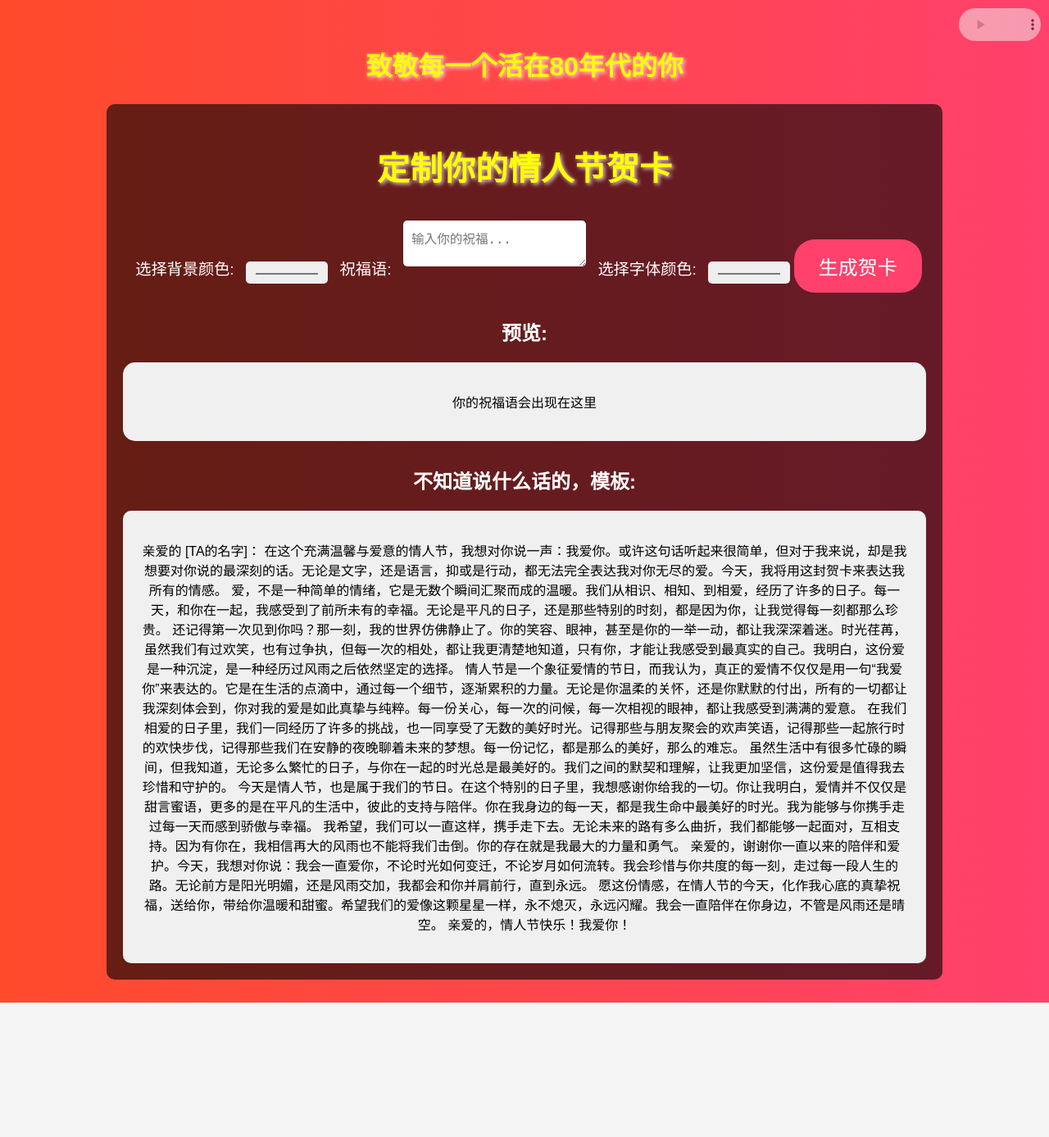
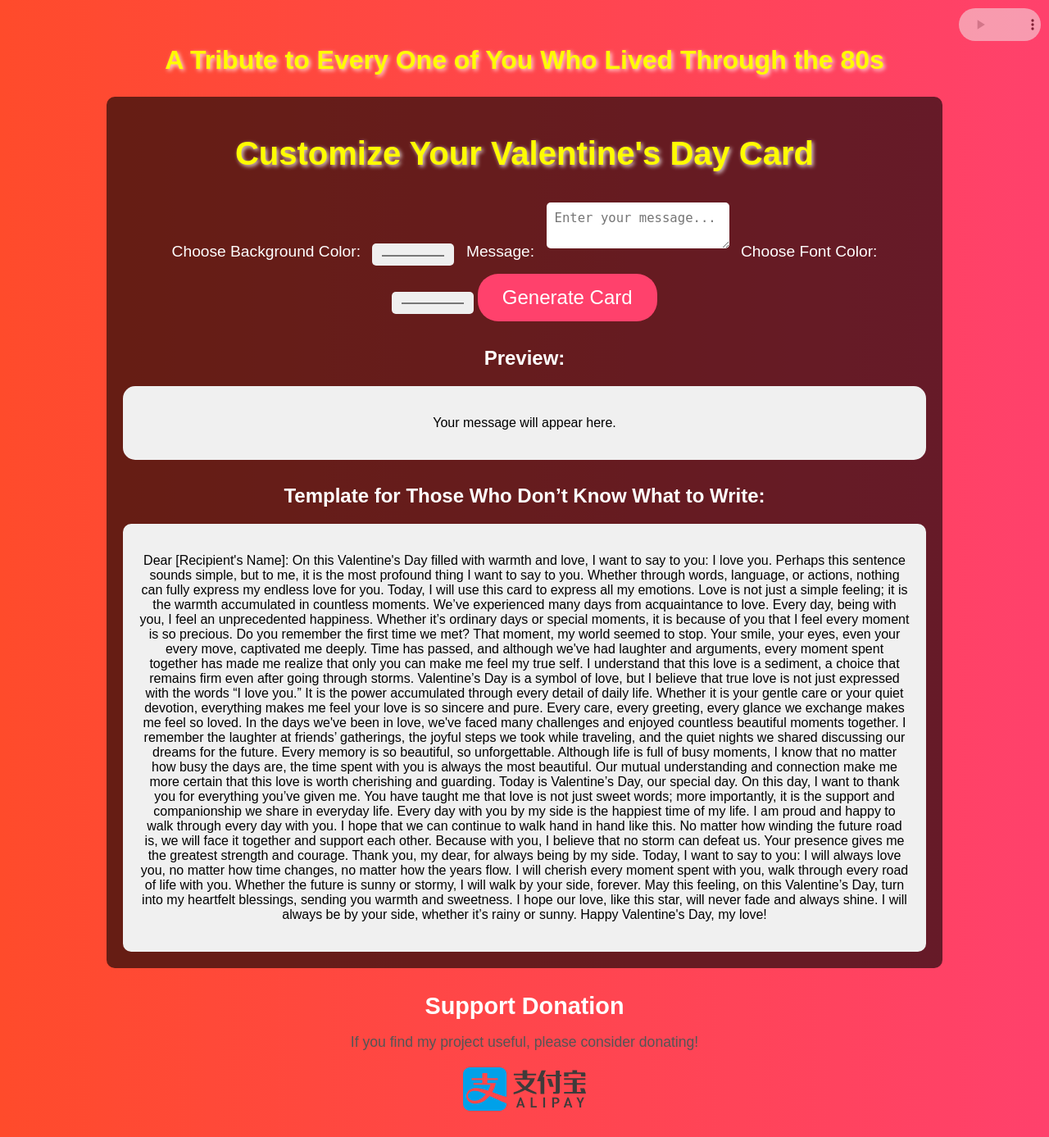
Before and after one commit to LisaHusband/greeting-card, a Flask app: page / in a window 1280 px wide. Shown: the whole page at 82% size. Before the commit the page ends 1223 px from the top, so only its background shows below. Run offline with Flask 3, Linux system fonts and the light colour scheme.

Commit message:
改为洋版

```diff
--- a/templates/card.html
+++ b/templates/card.html
@@ -3,7 +3,7 @@
 <head>
     <meta charset="UTF-8">
     <meta name="viewport" content="width=device-width, initial-scale=1.0">
-    <title>您的情人节贺卡</title>
+    <title>Your Valentine's Day Card</title>
     <link rel="stylesheet" href="{{ url_for('static', filename='css/styles.css') }}">
     <style>
         body {
@@ -118,7 +118,7 @@
 <body>
     <audio autoplay controls id="musicPlayer" style="position: fixed; top: 10px; right: 10px; width: 100px; height: 40px; opacity: 0.5;">
         <source src="{{ url_for('static', filename='music/3385112214.mp3') }}" type="audio/mp3">
-        你的浏览器不支持音频标签。
+        Your browser does not support the audio tag.
     </audio>
 
     <div class="container">
--- a/templates/index.html
+++ b/templates/index.html
@@ -3,11 +3,11 @@
 <head>
     <meta charset="UTF-8">
     <meta name="viewport" content="width=device-width, initial-scale=1.0">
-    <title>情人节贺卡定制（80年代风）</title>
+    <title>Valentine's Day Card Customization (80s Style)</title>
     <link rel="stylesheet" href="{{ url_for('static', filename='css/styles.css') }}">
     <style>
         body {
-            /* 使用80年代风格的背景 */
+            /* 80s-style background */
             background: linear-gradient(to right, #ff4b2b, #ff416c);
             font-family: 'Arial', sans-serif;
             color: #fff;
@@ -77,18 +77,69 @@
     </style>
 </head>
 <body>
-    <!-- 致敬标题 -->
+    <!-- Tribute Title -->
     <h2 style="text-align: center; color: #fffc00; font-size: 2em; text-shadow: 2px 2px 5px rgba(255, 255, 255, 0.8);">
-        致敬每一个活在80年代的你
+        A Tribute to Every One of You Who Lived Through the 80s
     </h2>
-    <!-- 背景音乐 ，显示为一个小的音乐播放器，在页面右侧,颜色和背景色一致-->
+    <!-- Background music, displayed as a small player on the right, matching the color and background -->
     <audio autoplay controls id="musicPlayer" style="position: fixed; top: 10px; right: 10px; width: 100px; height: 40px; opacity: 0.5;">
         <source src="{{ url_for('static', filename='music/3385112214.mp3') }}" type="audio/mp3">
-    你的浏览器不支持音频标签。
+        Your browser does not support the audio tag.
     </audio>
 
     <!-- Custom CSS to style the player -->
     <style>
+        /* Donation section styles */
+        .donation-section {
+            text-align: center;
+            margin-top: 30px;
+        }
+
+        .donation-section h2 {
+            font-size: 1.8rem;
+            margin-bottom: 10px;
+        }
+
+        .donation-section p {
+            font-size: 1.1rem;
+            color: #555;
+            margin-bottom: 20px;
+        }
+
+        .donation-section button {
+            background-color: #e67e22;
+        }
+
+        .donation-section .qr-code {
+            margin-top: 20px;
+            display: none;
+        }
+
+        .donation-section .donation-qr-container {
+            display: flex;
+            justify-content: center;
+            align-items: center;
+            gap: 20px;
+        }
+
+        .donation-section .paypal-container img {
+            width: 150px;
+            height: auto;
+        }
+
+        .donation-section .qr-code img {
+            width: 200px;
+            height: 200px;
+            border: 2px solid #ddd;
+            border-radius: 10px;
+        }
+
+        .donation-section .qr-code p {
+            font-size: 1.1rem;
+            color: #333;
+            margin-top: 10px;
+        }
+
         #musicPlayer {
             background-color: transparent; /* Make the background transparent */
             border: none; /* Remove default border */
@@ -110,59 +161,67 @@
         }
     </style>
 
+    <div class="container">
+        <h1>Customize Your Valentine's Day Card</h1>
 
-
-    <div class="container">
-        <h1>定制你的情人节贺卡</h1>
-
-        <label for="background">选择背景颜色:</label>
+        <label for="background">Choose Background Color:</label>
         <input type="color" id="background" name="background" value="#f0f0f0">
 
-        <label for="text">祝福语:</label>
-        <textarea id="text" name="text" placeholder="输入你的祝福..."></textarea>
+        <label for="text">Message:</label>
+        <textarea id="text" name="text" placeholder="Enter your message..."></textarea>
 
-        <label for="font_color">选择字体颜色:</label>
+        <label for="font_color">Choose Font Color:</label>
         <input type="color" id="font_color" name="font_color" value="#000000">
 
-        <button id="generateBtn">生成贺卡</button>
+        <button id="generateBtn">Generate Card</button>
 
         <div id="preview">
-            <h2>预览:</h2>
+            <h2>Preview:</h2>
             <div id="cardPreview" style="background-color: #f0f0f0; color: #000000;">
-                <p>你的祝福语会出现在这里</p>
+                <p>Your message will appear here.</p>
             </div>
         </div>
         <div id="template">
-            <h2>不知道说什么话的，模板:</h2>
+            <h2>Template for Those Who Don’t Know What to Write:</h2>
             <div id="card" style="background-color: #f0f0f0; color: #000000;">
-                <p>亲爱的 [TA的名字]：
+                <p>Dear [Recipient's Name]:
 
-在这个充满温馨与爱意的情人节，我想对你说一声：我爱你。或许这句话听起来很简单，但对于我来说，却是我想要对你说的最深刻的话。无论是文字，还是语言，抑或是行动，都无法完全表达我对你无尽的爱。今天，我将用这封贺卡来表达我所有的情感。
+On this Valentine's Day filled with warmth and love, I want to say to you: I love you. Perhaps this sentence sounds simple, but to me, it is the most profound thing I want to say to you. Whether through words, language, or actions, nothing can fully express my endless love for you. Today, I will use this card to express all my emotions.
 
-爱，不是一种简单的情绪，它是无数个瞬间汇聚而成的温暖。我们从相识、相知、到相爱，经历了许多的日子。每一天，和你在一起，我感受到了前所未有的幸福。无论是平凡的日子，还是那些特别的时刻，都是因为你，让我觉得每一刻都那么珍贵。
+Love is not just a simple feeling; it is the warmth accumulated in countless moments. We’ve experienced many days from acquaintance to love. Every day, being with you, I feel an unprecedented happiness. Whether it’s ordinary days or special moments, it is because of you that I feel every moment is so precious.
 
-还记得第一次见到你吗？那一刻，我的世界仿佛静止了。你的笑容、眼神，甚至是你的一举一动，都让我深深着迷。时光荏苒，虽然我们有过欢笑，也有过争执，但每一次的相处，都让我更清楚地知道，只有你，才能让我感受到最真实的自己。我明白，这份爱是一种沉淀，是一种经历过风雨之后依然坚定的选择。
+Do you remember the first time we met? That moment, my world seemed to stop. Your smile, your eyes, even your every move, captivated me deeply. Time has passed, and although we've had laughter and arguments, every moment spent together has made me realize that only you can make me feel my true self. I understand that this love is a sediment, a choice that remains firm even after going through storms.
 
-情人节是一个象征爱情的节日，而我认为，真正的爱情不仅仅是用一句“我爱你”来表达的。它是在生活的点滴中，通过每一个细节，逐渐累积的力量。无论是你温柔的关怀，还是你默默的付出，所有的一切都让我深刻体会到，你对我的爱是如此真挚与纯粹。每一份关心，每一次的问候，每一次相视的眼神，都让我感受到满满的爱意。
+Valentine’s Day is a symbol of love, but I believe that true love is not just expressed with the words “I love you.” It is the power accumulated through every detail of daily life. Whether it is your gentle care or your quiet devotion, everything makes me feel your love is so sincere and pure. Every care, every greeting, every glance we exchange makes me feel so loved.
 
-在我们相爱的日子里，我们一同经历了许多的挑战，也一同享受了无数的美好时光。记得那些与朋友聚会的欢声笑语，记得那些一起旅行时的欢快步伐，记得那些我们在安静的夜晚聊着未来的梦想。每一份记忆，都是那么的美好，那么的难忘。
+In the days we've been in love, we've faced many challenges and enjoyed countless beautiful moments together. I remember the laughter at friends’ gatherings, the joyful steps we took while traveling, and the quiet nights we shared discussing our dreams for the future. Every memory is so beautiful, so unforgettable.
 
-虽然生活中有很多忙碌的瞬间，但我知道，无论多么繁忙的日子，与你在一起的时光总是最美好的。我们之间的默契和理解，让我更加坚信，这份爱是值得我去珍惜和守护的。
+Although life is full of busy moments, I know that no matter how busy the days are, the time spent with you is always the most beautiful. Our mutual understanding and connection make me more certain that this love is worth cherishing and guarding.
 
-今天是情人节，也是属于我们的节日。在这个特别的日子里，我想感谢你给我的一切。你让我明白，爱情并不仅仅是甜言蜜语，更多的是在平凡的生活中，彼此的支持与陪伴。你在我身边的每一天，都是我生命中最美好的时光。我为能够与你携手走过每一天而感到骄傲与幸福。
+Today is Valentine’s Day, our special day. On this day, I want to thank you for everything you’ve given me. You have taught me that love is not just sweet words; more importantly, it is the support and companionship we share in everyday life. Every day with you by my side is the happiest time of my life. I am proud and happy to walk through every day with you.
 
-我希望，我们可以一直这样，携手走下去。无论未来的路有多么曲折，我们都能够一起面对，互相支持。因为有你在，我相信再大的风雨也不能将我们击倒。你的存在就是我最大的力量和勇气。
+I hope that we can continue to walk hand in hand like this. No matter how winding the future road is, we will face it together and support each other. Because with you, I believe that no storm can defeat us. Your presence gives me the greatest strength and courage.
 
-亲爱的，谢谢你一直以来的陪伴和爱护。今天，我想对你说：我会一直爱你，不论时光如何变迁，不论岁月如何流转。我会珍惜与你共度的每一刻，走过每一段人生的路。无论前方是阳光明媚，还是风雨交加，我都会和你并肩前行，直到永远。
+Thank you, my dear, for always being by my side. Today, I want to say to you: I will always love you, no matter how time changes, no matter how the years flow. I will cherish every moment spent with you, walk through every road of life with you. Whether the future is sunny or stormy, I will walk by your side, forever.
 
-愿这份情感，在情人节的今天，化作我心底的真挚祝福，送给你，带给你温暖和甜蜜。希望我们的爱像这颗星星一样，永不熄灭，永远闪耀。我会一直陪伴在你身边，不管是风雨还是晴空。
+May this feeling, on this Valentine’s Day, turn into my heartfelt blessings, sending you warmth and sweetness. I hope our love, like this star, will never fade and always shine. I will always be by your side, whether it’s rainy or sunny.
 
-亲爱的，情人节快乐！我爱你！</p>
+Happy Valentine's Day, my love!</p>
             </div>
         </div>
     </div>
 
-    <!-- 在此加载 JS 文件 -->
+    <!-- Include JS file -->
     <script src="{{ url_for('static', filename='js/script.js') }}"></script>
+
+    <div class="donation-section">
+        <h2>Support Donation</h2>
+        <p>If you find my project useful, please consider donating!</p>
+        <div class="paypal-container">
+            <a href="{{ url_for('static', filename='images/donation-qrcode.png') }}" target="_blank">
+                <img src="{{ url_for('static', filename='images/alipay-logo.svg') }}" alt="Donate with Alipay">
+            </a>
+        </div>
+    </div>
 </body>
 </html>
```
Also changed, not shown: instance/cards.db, static/images/alipay-logo.svg (added), static/images/donation-qrcode.png (added), 2 other files. Lines whose indentation alone changed are shown as unchanged.
